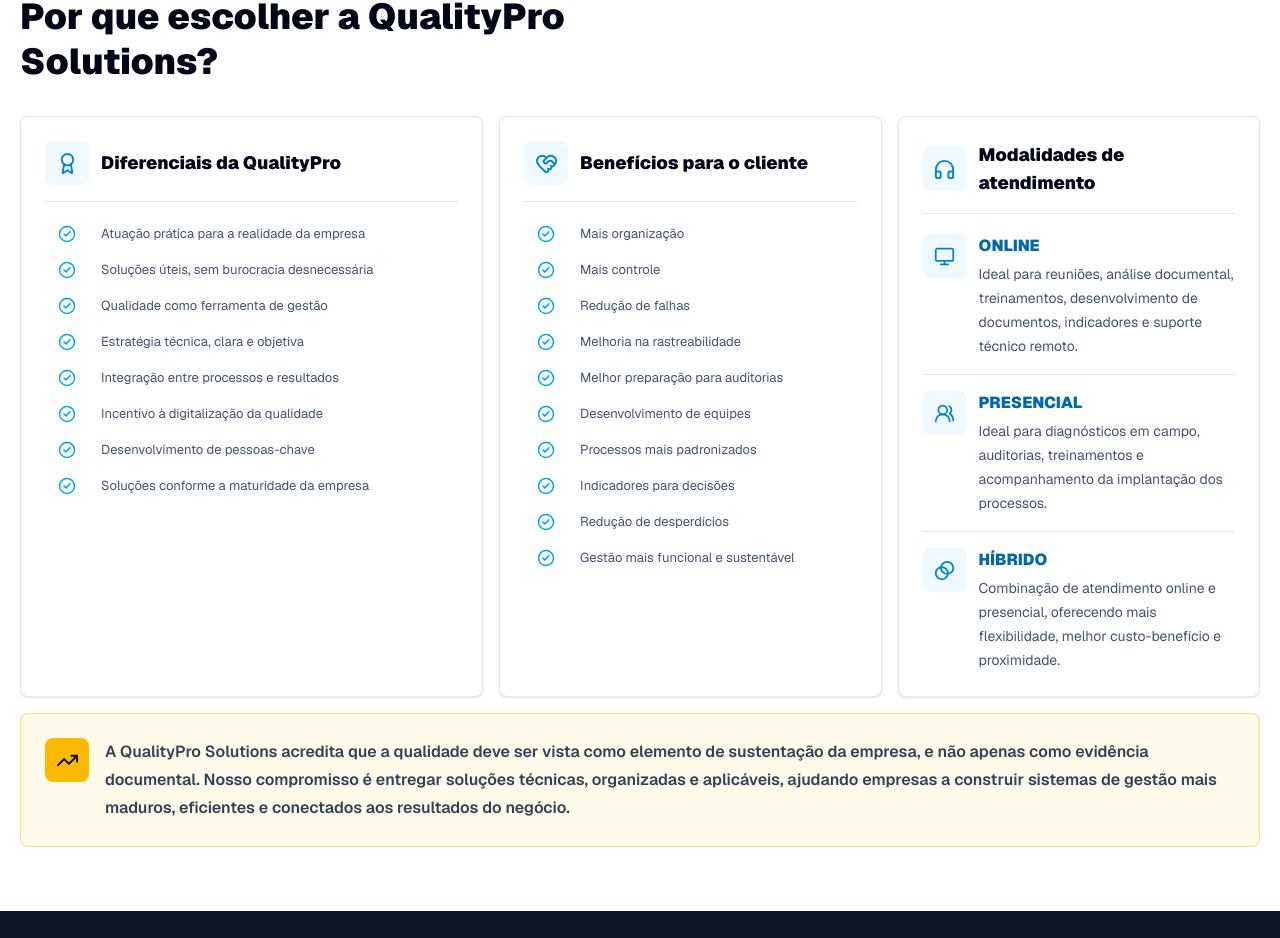
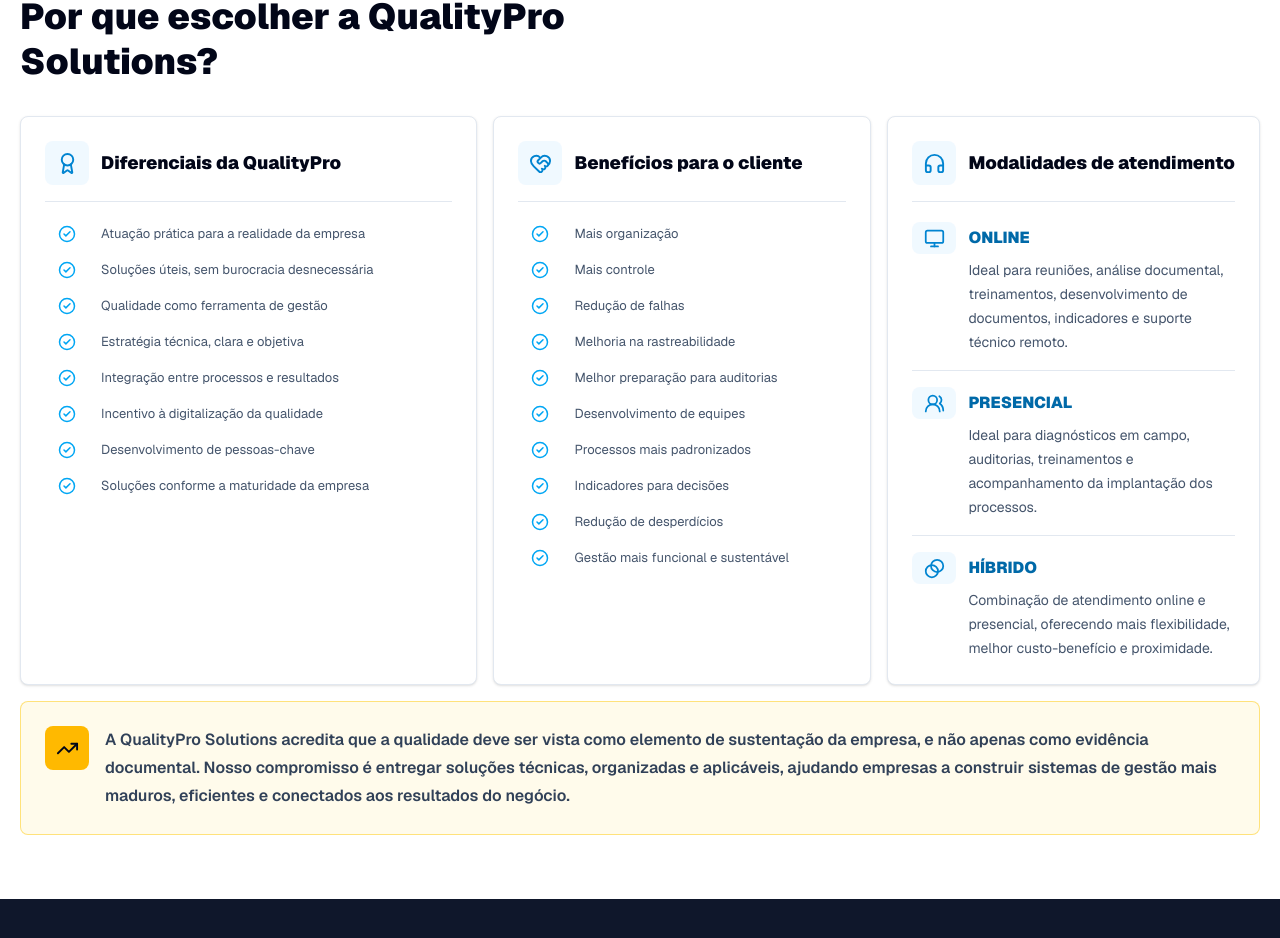
Before and after one commit to viniciusrst01-boop/qualitypro-site, a Next.js app: page / in a window 1280 px wide. Shown: the part 4872-5810 px from the top of the page. Built offline with nearby package versions, Linux system fonts and the light colour scheme.

Commit message:
modalidades

```diff
--- a/src/app/page.tsx
+++ b/src/app/page.tsx
@@ -617,7 +617,7 @@
                 <span className="grid h-11 w-11 shrink-0 place-items-center rounded-lg bg-sky-50 text-sky-600">
                   <Headphones size={23} />
                 </span>
-                <h3 className="text-lg font-black">
+                <h3 className="whitespace-nowrap text-sm font-black sm:text-lg">
                   Modalidades de atendimento
                 </h3>
               </div>
@@ -627,13 +627,13 @@
                   return (
                     <div
                       key={mode.title}
-                      className="flex items-start gap-3 py-4 first:pt-0 last:pb-0"
+                      className="grid grid-cols-[44px_1fr] items-start gap-3 py-4 first:pt-0 last:pb-0"
                     >
-                      <span className="grid h-11 w-11 shrink-0 place-items-center rounded-lg bg-sky-50 text-sky-600">
+                      <span className="grid h-8 w-11 place-items-center rounded-lg bg-sky-50 text-sky-600">
                         <Icon size={21} />
                       </span>
                       <div>
-                        <h4 className="font-black uppercase text-sky-700">
+                        <h4 className="flex h-8 items-center font-black uppercase text-sky-700">
                           {mode.title}
                         </h4>
                         <p className="mt-1 text-sm leading-6 text-slate-600">
```
